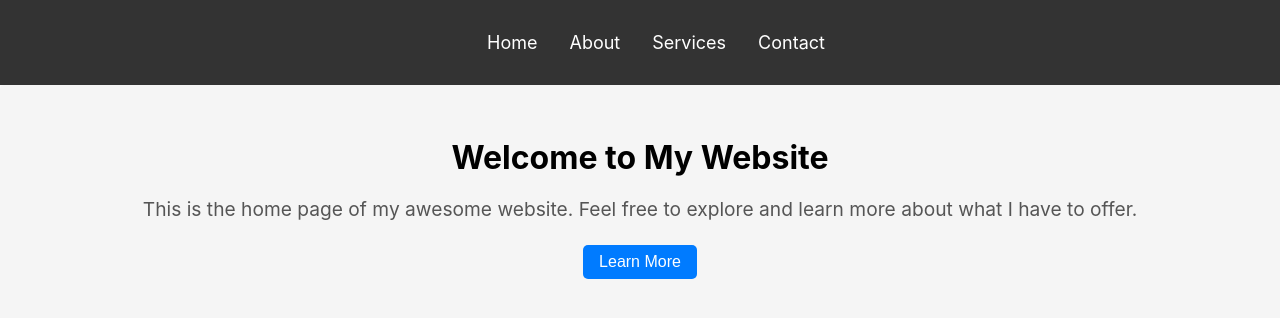
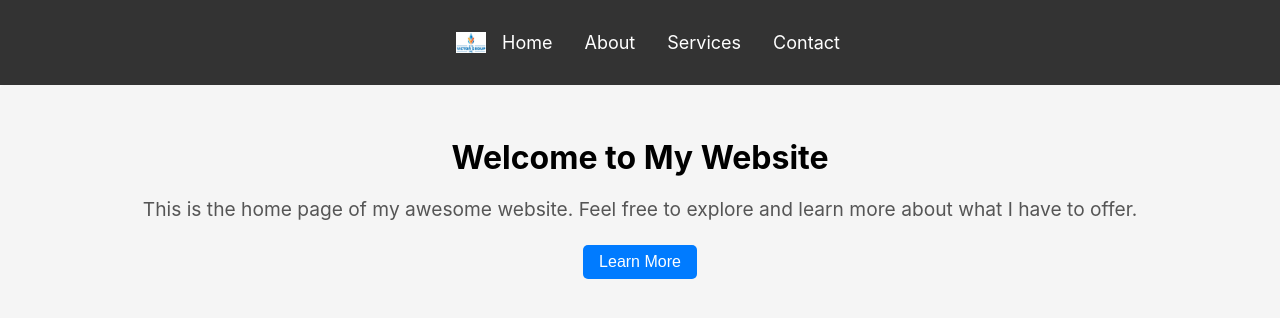
Before and after one commit to marcuszcoding/Victor-Website, a React (Create React App) app in the folder victorgroup/: page / in a window 1280 px wide. Shown: the top 318 px of the page. Built offline with nearby package versions, Linux system fonts and the light colour scheme.

Commit message:
add navbar logo

```diff
--- a/victorgroup/src/components/Navbar.jsx
+++ b/victorgroup/src/components/Navbar.jsx
@@ -1,10 +1,12 @@
 import React from 'react';
 import '../styles/Navbar.scss';
+import logo from '../assets/VGHighResolutionLogo.jpg'
 
 function Navbar() {
   return (
     <nav className="navbar">
       <ul className="navList">
+        <img src={logo} alt='Company Logo' className='navbar-logo' />
         <li className="navItem"><a href="#Home" className="navLink">Home</a></li>
         <li className="navItem"><a href="#About" className="navLink">About</a></li>
         <li className="navItem"><a href="#Services" className="navLink">Services</a></li>
--- a/victorgroup/src/styles/Navbar.scss
+++ b/victorgroup/src/styles/Navbar.scss
@@ -28,6 +28,11 @@
 
 .navItem a:hover {
   color: lightgray;
+}
+
+.navbar-logo{
+  width: 30px;
+  height: auto;
 }
 
 // Mobile
```
Also changed, not shown: victorgroup/src/assets/VGHighResolutionLogo.jpg (added), 1 other file (tests, documents, lock files or other folders).
